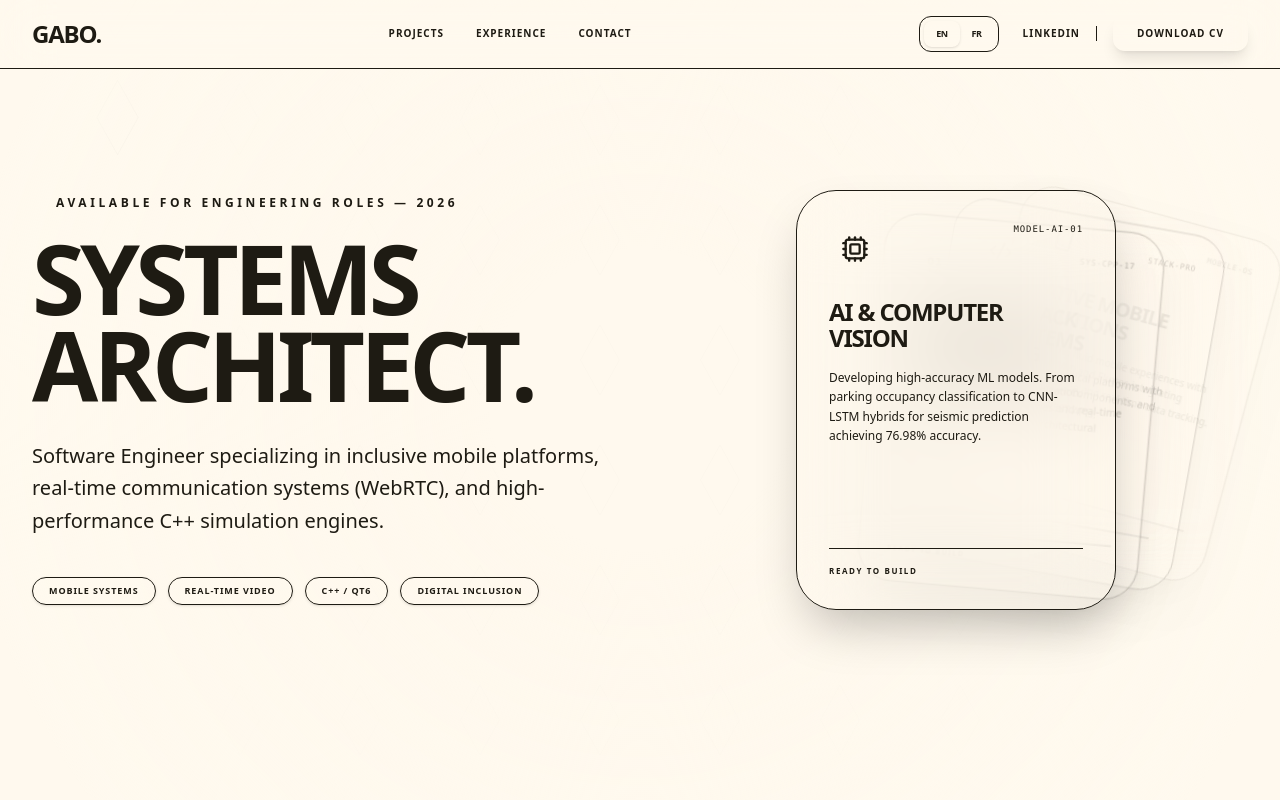
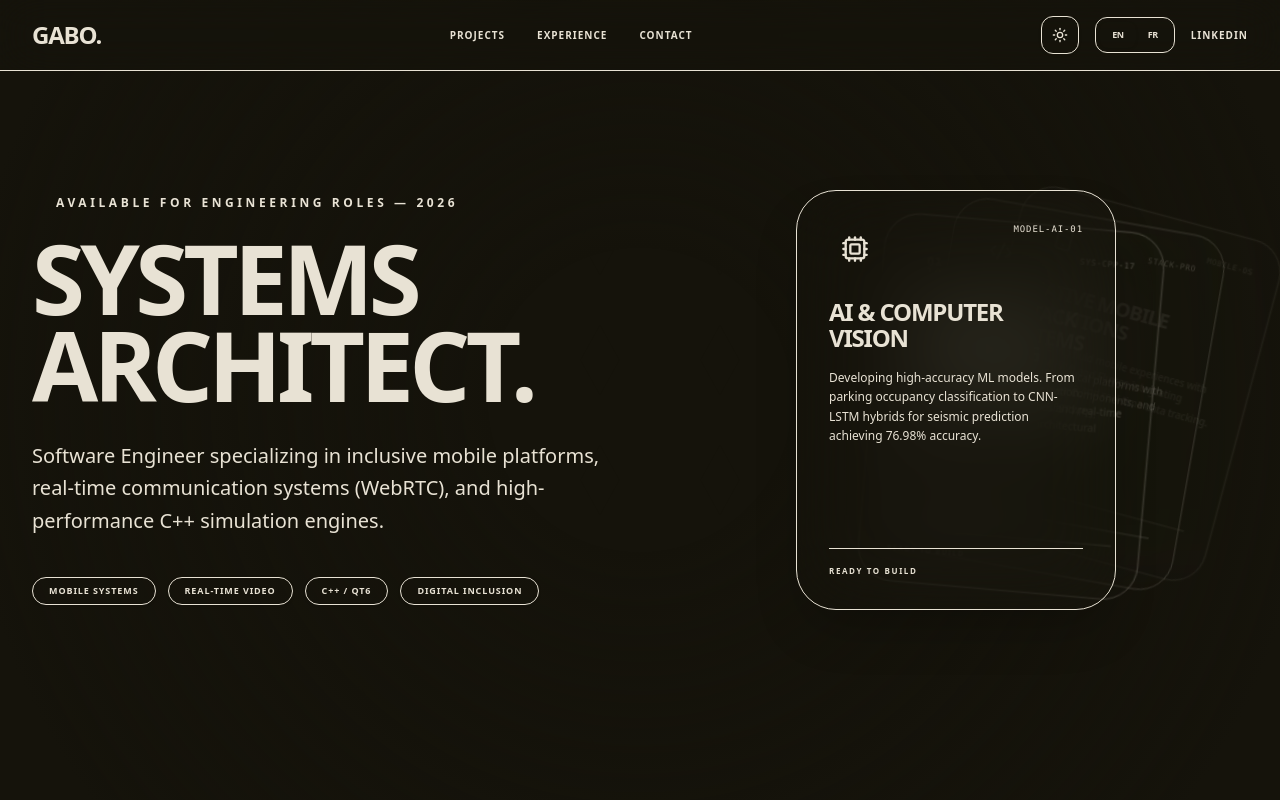
Before and after one commit to OresteGabo/gabo-cv, a Next.js app: page / in a window 1280 px wide. Shown: the top 800 px of the page. Built offline with nearby package versions, Linux system fonts and the light colour scheme.

Commit message:
chore: add theme toggle with dark and light mode support in Navbar component

```diff
--- a/component/shared/Navbar.tsx
+++ b/component/shared/Navbar.tsx
@@ -1,10 +1,10 @@
 "use client";
-import React, { useState } from "react";
+import React, { useState, useEffect } from "react";
 import Link from "next/link";
 import { motion, AnimatePresence } from "framer-motion";
-import { SITE_CONFIG, UI_STRINGS, Locale } from "@/lib/constants";
+import { SITE_CONFIG, Locale } from "@/lib/constants";
+import { Sun, Moon } from "lucide-react";
 import clsx from "clsx";
-import { Languages } from "lucide-react";
 
 // Define the Props to receive language state from the Parent (page.tsx)
 interface NavbarProps {
@@ -14,6 +14,24 @@ interface NavbarProps {
 
 export const Navbar = ({ lang, setLang }: NavbarProps) => {
     const [menuOpen, setMenuOpen] = useState(false);
+    // Initialize theme state
+    const [theme, setTheme] = useState<"light" | "dark">("dark");
+
+    // EFFECT: Manually toggle body classes to trigger your custom CSS theme files
+    useEffect(() => {
+        const body = document.body;
+        if (theme === "dark") {
+            body.classList.add("dark");
+            body.classList.remove("light");
+        } else {
+            body.classList.add("light");
+            body.classList.remove("dark");
+        }
+    }, [theme]);
+
+    const toggleTheme = () => {
+        setTheme((prev) => (prev === "dark" ? "light" : "dark"));
+    };
 
     // Localized Navigation Items
     const navItems = [
@@ -39,8 +57,17 @@ export const Navbar = ({ lang, setLang }: NavbarProps) => {
                 </div>
 
                 <div className="flex items-center gap-4">
+                    {/* THEME TOGGLE BUTTON */}
+                    <button
+                        onClick={toggleTheme}
+                        className="p-2.5 rounded-xl bg-surface-container-low/60 border border-outline/10 text-on-surface-variant hover:text-primary transition-all shadow-sm active:scale-95"
+                        aria-label="Toggle Theme"
+                    >
+                        {theme === "dark" ? <Sun size={16} /> : <Moon size={16} />}
+                    </button>
+
                     {/* Language Switcher Component */}
-                    <div className="flex p-1 bg-surface-container-low/60 rounded-xl border border-outline/10 mr-2">
+                    <div className="flex p-1 bg-surface-container-low/60 rounded-xl border border-outline/10">
                         {(["en", "fr"] as const).map((l) => (
                             <button
                                 key={l}
@@ -61,17 +88,9 @@ export const Navbar = ({ lang, setLang }: NavbarProps) => {
                         href={SITE_CONFIG.linkedin}
                         target="_blank"
                         rel="noopener noreferrer"
-                        className="hidden sm:block text-[10px] font-black uppercase tracking-widest text-on-surface-variant hover:text-primary border-r border-outline/20 pr-4"
+                        className="hidden sm:block text-[10px] font-black uppercase tracking-widest text-on-surface-variant hover:text-primary"
                     >
                         LinkedIn
-                    </a>
-
-                    <a
-                        href="/Gabo_Oreste_Systems_Architect_2026.pdf"
-                        download="Gabo_Oreste_Systems_Architect_2026.pdf"
-                        className="bg-primary text-on-primary px-6 py-2.5 rounded-xl text-[10px] font-black uppercase tracking-widest transition-all hover:scale-105 active:scale-95 shadow-lg shadow-primary/20 inline-block text-center cursor-pointer"
-                    >
-                        {lang === "en" ? "Download CV" : "Télécharger CV"}
                     </a>
 
                     <button
@@ -99,7 +118,12 @@ export const Navbar = ({ lang, setLang }: NavbarProps) => {
                         className="absolute top-full left-0 right-0 bg-surface-container border-b border-outline/10 p-6 flex flex-col gap-4 md:hidden shadow-xl z-10"
                     >
                         {navItems.map((item) => (
-                            <a key={item.href} href={item.href} className="text-[10px] font-black uppercase tracking-widest text-on-surface-variant" onClick={() => setMenuOpen(false)}>
+                            <a
+                                key={item.href}
+                                href={item.href}
+                                className="text-[10px] font-black uppercase tracking-widest text-on-surface-variant"
+                                onClick={() => setMenuOpen(false)}
+                            >
                                 {item.label}
                             </a>
                         ))}
```
